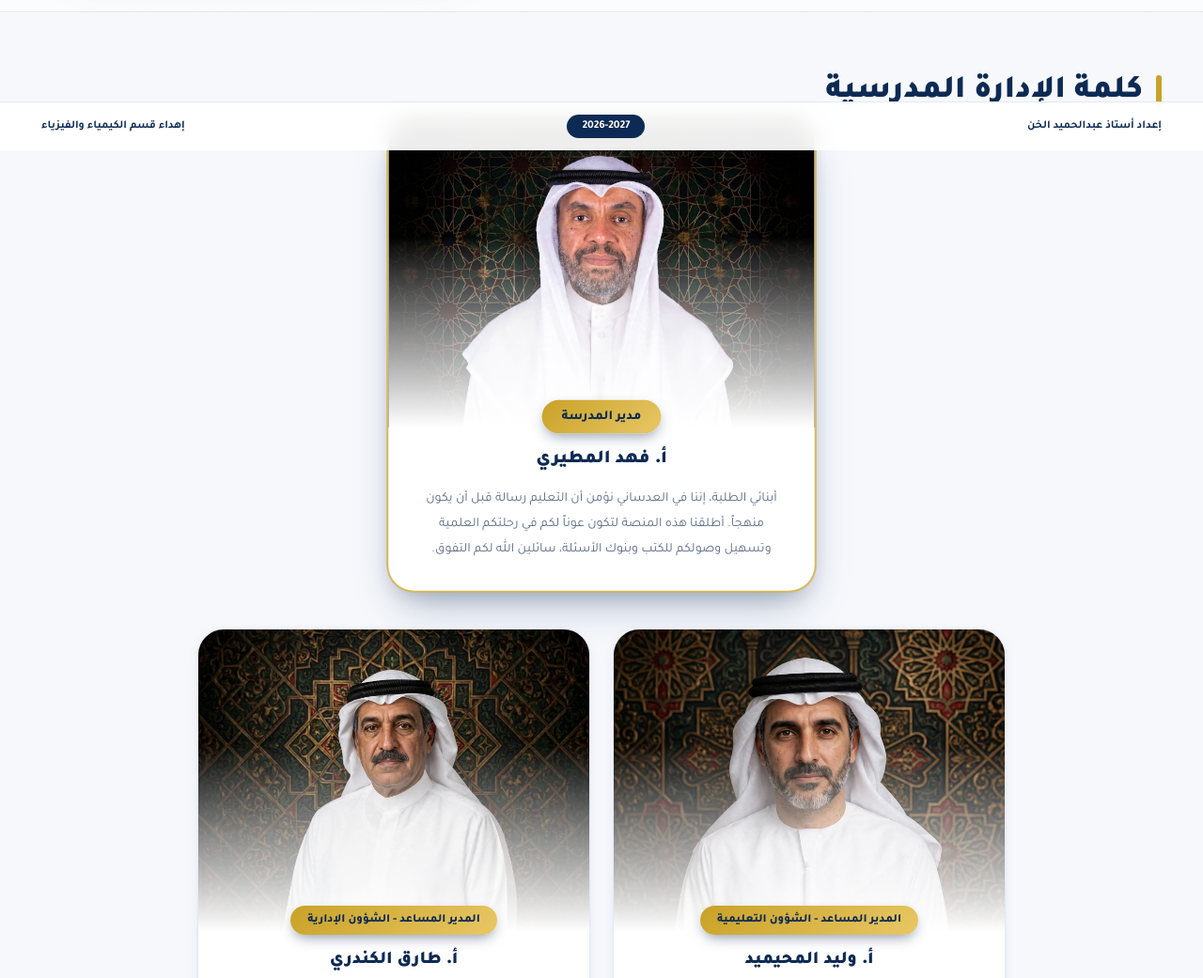
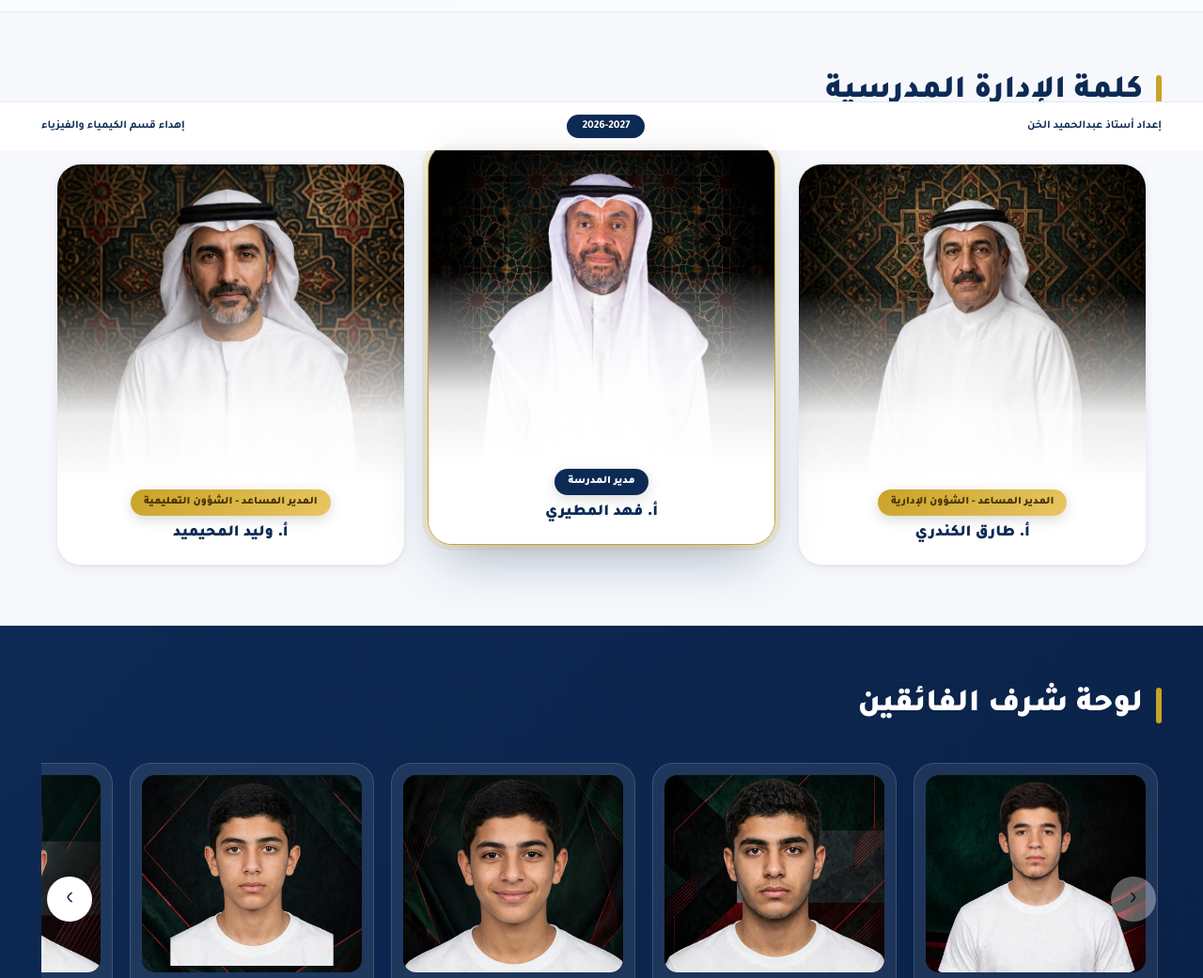
Before and after one commit to elkhen1986/aladsani, a website: page index.html in a window 1280 px wide. Shown: the part 640-1681 px from the top of the page at 94% size. Drawn offline with Linux system fonts and the light colour scheme.

Commit message:
update leaders cards

```diff
--- a/css/style.css
+++ b/css/style.css
@@ -109,19 +109,95 @@ h1,h2,h3,h4,p{margin:0}
 .sec-sub{margin-top:8px;padding-inline-start:20px;color:var(--muted);font-size:14.5px}
 .sec-head{margin-bottom:30px}
 
-/* ---------- بطاقات الأشخاص (الإدارة + الهيئة التعليمية) ---------- */
-.leaders{display:grid;gap:24px}
-@media(min-width:820px){.leaders{grid-template-columns:repeat(3,1fr)}}
-.person{position:relative;background:#fff;border:1px solid var(--line);border-radius:var(--r-lg);overflow:hidden;box-shadow:var(--sh-sm);transition:transform .3s,box-shadow .3s}
-.person:hover{transform:translateY(-6px);box-shadow:var(--sh-md)}
-.p-media{position:relative;aspect-ratio:4/3.1;overflow:hidden;background:#dfe7f3}
-.p-media img{width:100%;height:100%;object-fit:cover;object-position:center top}
-.p-media::after{content:"";position:absolute;inset:0;background:linear-gradient(to bottom,rgba(255,255,255,0) 38%,rgba(255,255,255,.55) 70%,#fff 100%)}
-.p-body{position:relative;z-index:1;margin-top:-28px;padding:0 26px 28px;text-align:center}
-.role{display:inline-block;padding:5px 18px;border-radius:999px;background:var(--navy);color:#fff;font-size:12.5px;font-weight:800;box-shadow:0 6px 14px -4px rgba(13,42,84,.5)}
-.role.gold{background:linear-gradient(135deg,var(--gold),var(--gold-2));color:var(--navy)}
-.p-body h3{margin-top:12px;font-size:19px;font-weight:900;color:var(--navy)}
-.p-body p{margin-top:10px;font-size:13.5px;line-height:1.95;color:var(--muted)}
+/* ---------- بطاقات الإدارة - سطر واحد + الكلمة ظاهرة دايما ---------- */
+.leaders{
+  display:grid;
+  grid-template-columns:repeat(3,1fr);
+  gap:24px;
+  align-items:start;
+  max-width:1160px;
+  margin:0 auto;
+  padding-top:24px;
+}
+.person{
+  position:relative;
+  border-radius:26px;
+  overflow:hidden;
+  background:#fff;
+  border:1px solid rgba(13,42,84,.08);
+  box-shadow:var(--sh-sm);
+  display:flex;
+  flex-direction:column;
+  transition:transform .35s cubic-bezier(.34,1.56,.64,1), box-shadow .35s;
+}
+.person:hover{ transform:translateY(-6px); box-shadow:var(--sh-md); }
+.person.principal{
+  transform:translateY(-22px);
+  border:1.8px solid var(--gold);
+  box-shadow: 0 0 0 6px rgba(201,162,39,.14), var(--sh-lg);
+  z-index:2;
+}
+.person.principal:hover{ transform:translateY(-30px); }
+
+.p-media{
+  position:relative;
+  height:360px;
+  flex:0 0 360px;
+  overflow:hidden;
+  background:#dfe7f3;
+}
+.p-media img{ width:100%; height:100%; object-fit:cover; object-position:center top; display:block; }
+.p-media::after{
+  content:"";
+  position:absolute; inset:0;
+  background: linear-gradient(to top, #fff 6%, rgba(255,255,255,.92) 26%, rgba(255,255,255,0) 62%);
+}
+
+.p-body{
+  position:relative;
+  padding:14px 20px 22px;
+  text-align:center;
+  flex:1;
+  display:flex;
+  flex-direction:column;
+  align-items:center;
+  gap:8px;
+  background:#fff;
+}
+.role{
+  display:inline-block; padding:7px 14px; border-radius:999px;
+  font-size:11.5px; font-weight:900; line-height:1.2;
+  box-shadow:0 4px 14px rgba(0,0,0,.15); white-space:nowrap;
+  margin-top:-28px;
+  position:relative;
+  z-index:2;
+}
+.role.principal-role{ background:var(--navy); color:#fff; }
+.role.gold{ background:linear-gradient(135deg,#c9a227,#e8c765); color:#4a3600; }
+
+.p-body h3{
+  font-size:17px; font-weight:900; color:var(--navy); line-height:1.3;
+  margin:0;
+}
+.p-body .p-text{
+  display:block !important;
+  font-size:13.5px;
+  line-height:1.9;
+  color:var(--muted);
+  margin:6px 0 0 0;
+  text-align:center;
+}
+
+@media(max-width:1024px){
+  .leaders{ gap:16px; }
+  .p-media{ height:300px; flex-basis:300px; }
+}
+@media(max-width:900px){
+  .leaders{ grid-template-columns:1fr; max-width:420px; gap:20px; padding-top:0; }
+  .person.principal{ transform:none; }
+  .person.principal:hover{ transform:translateY(-4px); }
+  .p-media{ height:380px; flex-basis:380px; }
+}
 
 /* ---------- لوحة شرف الفائقين (معرض صور) ---------- */
 .honor{background:linear-gradient(135deg,var(--navy),#0a2147);color:#fff;padding-block:64px}
@@ -281,50 +357,3 @@ h1,h2,h3,h4,p{margin:0}
 .a-card form{text-align:start}
 .a-card .btn{width:100%;margin-top:18px}
 .err404{font-size:96px;font-weight:900;line-height:1;color:var(--gold)}
-
-/* =============================================================
-   تعديل جديد: بطاقة المدير في النص ومرفوعة - زي الهيئة التعليمية
-   ============================================================= */
-.leaders{
-  display:flex !important;
-  flex-direction:column !important;
-  align-items:center !important;
-  gap:32px !important;
-  grid-template-columns:unset !important;
-}
-.leaders-principal{
-  width:100%;
-  display:flex;
-  justify-content:center;
-  transform: translateY(-16px);
-  z-index:3;
-}
-.leaders-principal .person.principal{
-  max-width:440px;
-  width:100%;
-  border:2px solid rgba(201,162,39,.75) !important;
-  box-shadow: 0 20px 44px -14px rgba(13,42,84,.38), 0 10px 24px -10px rgba(13,42,84,.22) !important;
-  transform: scale(1.04);
-}
-.leaders-principal .person.principal .p-media{
-  aspect-ratio:4/2.9;
-}
-.leaders-principal .person.principal .role{
-  background:linear-gradient(135deg,var(--gold),var(--gold-2)) !important;
-  color:var(--navy) !important;
-  font-size:13.5px;
-  padding:6px 20px;
-}
-.leaders-vices{
-  display:grid !important;
-  gap:24px !important;
-  width:100%;
-  max-width:860px;
-  grid-template-columns:repeat(2,1fr);
-}
-@media(max-width:680px){
-  .leaders{ gap:22px !important; }
-  .leaders-principal{ transform:none; }
-  .leaders-principal .person.principal{ transform:none; max-width:100%; }
-  .leaders-vices{ grid-template-columns:1fr; max-width:440px; }
-}
--- a/index.html
+++ b/index.html
@@ -36,9 +36,9 @@
 <section class="honor" aria-labelledby="t-honor"><div class="wrap">
   <div class="sec-head"><h2 class="sec-title" id="t-honor">لوحة شرف الفائقين</h2></div>
   <div class="car">
-    <button type="button" class="arrow prev" id="prev" aria-label="السابق">›</button>
+    <button type="button" class="arrow prev" id="prev" aria-label="السابق">‹</button>
     <div class="track" id="track"></div>
-    <button type="button" class="arrow next" id="next" aria-label="التالي">‹</button>
+    <button type="button" class="arrow next" id="next" aria-label="التالي">›</button>
   </div>
 </div></section>
 
--- a/js/home.js
+++ b/js/home.js
@@ -1,4 +1,6 @@
-/* الصفحة الرئيسية: يرسم الإدارة ولوحة الشرف ومن نحن من data/content.js */
+/* =====================================================================
+   الصفحة الرئيسية - تصميم جديد: سطر واحد المدير في النص مرفوع بإطار ذهبي
+   ===================================================================== */
 (function () {
   var S = window.SITE, R = document.currentScript.getAttribute('data-root') || '';
   var $ = function (id) { return document.getElementById(id); };
@@ -6,22 +8,30 @@
   var src = function (p) { return /^(https?:)?\/\//.test(p) ? p : R + p; };
   var fb = ' onerror="this.onerror=null;this.src=\'' + R + 'assets/img/avatar.jpg\'"';
 
-  /* كلمة الإدارة - تعديل: المدير في النص ومرفوع */
+  /* كلمة الإدارة - سطر واحد */
   var renderPerson = function(p, isPrincipal){
-    return '<article class="person' + (isPrincipal ? ' principal' : ' vice') + '"><div class="p-media"><img src="' + esc(src(p.photo)) + '" alt="' + esc(p.name) + '" loading="lazy"' + fb + '></div>' +
-      '<div class="p-body"><span class="role' + (isPrincipal ? '' : ' gold') + '">' + esc(p.role) + '</span><h3>' + esc(p.name) + '</h3><p>' + esc(p.text) + '</p></div></article>';
+    return '<article class="person' + (isPrincipal ? ' principal' : '') + '"><div class="p-media"><img src="' + esc(src(p.photo)) + '" alt="' + esc(p.name) + '" loading="lazy"' + fb + '></div>' +
+      '<div class="p-body"><span class="role' + (isPrincipal ? ' principal-role' : ' gold') + '">' + esc(p.role) + '</span><h3>' + esc(p.name) + '</h3></div></article>';
   };
 
   if(S.leaders && S.leaders.length){
     var principal = S.leaders[0];
     var vices = S.leaders.slice(1);
-    $('leaders').innerHTML =
-      '<div class="leaders-principal">' + renderPerson(principal, true) + '</div>' +
-      '<div class="leaders-vices">' + vices.map(function(p){ return renderPerson(p, false); }).join('') + '</div>';
+    // الترتيب المطابق للصورة: الإداري يسار - المدير وسط - التعليمي يمين
+    var ordered = [];
+    if(vices.length >= 2){
+      ordered = [vices[1], principal, vices[0]]; // طارق - فهد - وليد
+    }else{
+      ordered = S.leaders;
+    }
+    $('leaders').innerHTML = ordered.map(function(p){
+      return renderPerson(p, p === principal);
+    }).join('');
   }
 
   /* لوحة الشرف: معرض صور بصف واحد وسهمين */
   var track = $('track'), prev = $('prev'), next = $('next');
+  if(track){
     track.innerHTML = S.honor.map(function (h, i) {
       return '<button type="button" class="h-card" data-i="' + i + '"><img src="' + esc(src(h.photo)) + '" alt="' + esc(h.name) + '" loading="lazy"' + fb + '>' +
         '<span class="h-meta"><span><b>' + esc(h.name) + '</b><small>' + esc(h.grade) + '</small></span><span class="score">' + esc(h.score) + '</span></span></button>';
@@ -31,15 +41,16 @@
       prev.disabled = pos <= 8; next.disabled = pos >= max - 6;
     }
     function step() { return Math.max(260, track.clientWidth * 0.8); }
-  /* الصفحة RTL: "السابق" = نحو اليمين (بداية الصف)، "التالي" = نحو اليسار */
     prev.addEventListener('click', function () { track.scrollBy({ left: step(), behavior: 'smooth' }); });
     next.addEventListener('click', function () { track.scrollBy({ left: -step(), behavior: 'smooth' }); });
     track.addEventListener('scroll', sync, { passive: true });
     window.addEventListener('resize', sync);
     sync();
+  }
 
   /* تكبير صورة الطالب */
   var lb = $('lightbox');
+  if(track && lb){
     track.addEventListener('click', function (e) {
       var c = e.target.closest('.h-card'); if (!c) return;
       var h = S.honor[+c.getAttribute('data-i')];
@@ -48,13 +59,20 @@
       lb.classList.add('open');
     });
     lb.addEventListener('click', function (e) { if (e.target === lb || e.target.closest('.m-x')) lb.classList.remove('open'); });
+  }
 
   /* من نحن + ماذا نقدم */
   var a = S.about;
+  if($('about-text')){
     $('about-text').innerHTML = '<h2 class="sec-title">' + esc(a.title) + '</h2><p>' + esc(a.text) + '</p>' +
       '<div class="stat"><div class="n">' + esc(a.stat.number) + '</div><div><b>' + esc(a.stat.title) + '</b><span>' + esc(a.stat.text) + '</span></div></div>';
+  }
+  if($('offers-head')){
     $('offers-head').innerHTML = '<h2 class="sec-title">' + esc(S.offersTitle) + '</h2><p class="sec-sub">' + esc(S.offersSub) + '</p>';
+  }
+  if($('offers')){
     $('offers').innerHTML = S.offers.map(function (o) {
       return '<div class="offer"><div class="o-ico">' + esc(o.icon) + '</div><h4>' + esc(o.title) + '</h4><p>' + esc(o.text) + '</p></div>';
     }).join('');
+  }
 })();
```
Lines whose indentation alone changed are shown as unchanged.
